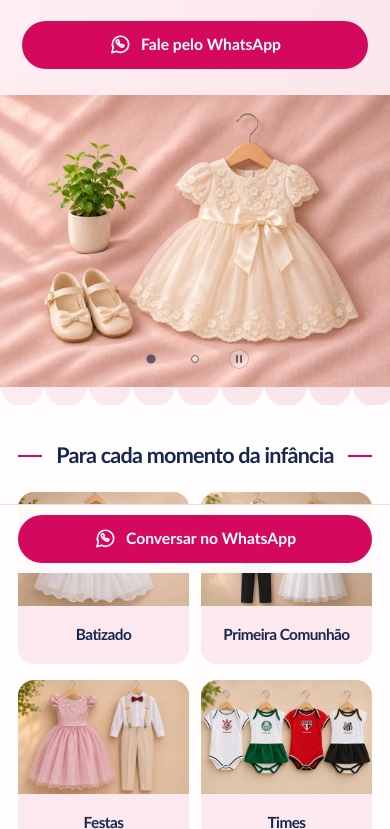
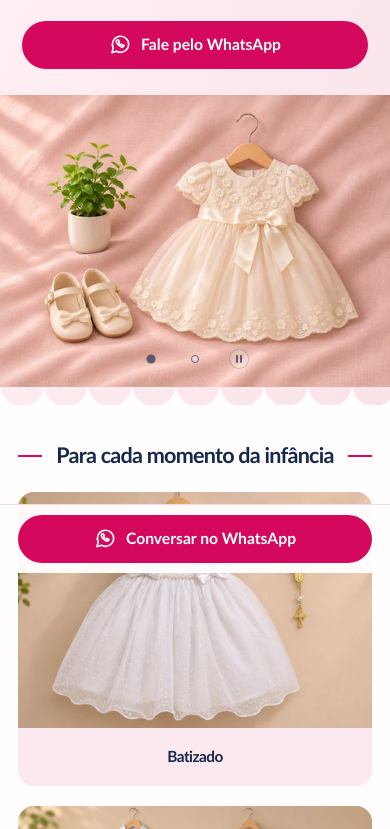
Before and after one commit to zingarelli/carmoconfeccoes, a plain HTML site: page index.html in a window 390 px wide. Shown: the part 271-1100 px from the top of the page. Drawn offline with Linux system fonts and the light colour scheme.

Commit message:
style: exibe um card por linha no mobile

```diff
--- a/css/styles.css
+++ b/css/styles.css
@@ -63,7 +63,7 @@ h1 { font-size: clamp(2rem, 7.8vw, 3.75rem); }
 .section-heading { display: flex; align-items: center; justify-content: center; gap: 14px; text-align: center; margin-bottom: 24px; }
 .section-heading span { max-width: 25ch; }
 .section-heading::before, .section-heading::after { content: ""; height: 2px; width: 24px; background: var(--pink); flex: 0 0 auto; }
-.collection-grid { display: grid; grid-template-columns: repeat(2, minmax(0, 1fr)); gap: 16px 12px; }
+.collection-grid { display: grid; grid-template-columns: minmax(0, 1fr); gap: 20px; }
 .collection-card { overflow: hidden; border-radius: 16px; background: var(--blush); display: flex; flex-direction: column; }
 .collection-card img { width: 100%; height: auto; aspect-ratio: 3 / 2; object-fit: contain; background: #dec6b0; }
 .collection-card figcaption { display: grid; place-content: center; text-align: center; font-size: clamp(.96rem, 3.8vw, 1.4rem); min-height: 58px; padding: 10px 6px; }
@@ -106,7 +106,7 @@ h1 { font-size: clamp(2rem, 7.8vw, 3.75rem); }
   .hero-copy p { font-size: 1.1rem; padding-right: 18px; }
   .hero-copy .button { width: auto; }
   .page-sections { gap: 36px; padding-block: 46px 58px; }
-  .collection-grid { gap: 24px; }
+  .collection-grid { grid-template-columns: repeat(2, minmax(0, 1fr)); gap: 24px; }
   .collection-card { border-radius: 22px; }
   .collection-card img { aspect-ratio: 3 / 2; }
   .collection-card figcaption { min-height: 64px; font-size: 1.45rem; }
--- a/index.html
+++ b/index.html
@@ -101,19 +101,19 @@
         <h2 class="section-heading" id="colecoes-titulo"><span>Para cada momento da infância</span></h2>
         <div class="collection-grid">
           <figure class="collection-card">
-            <img src="imagens/vitrine/batizado.webp" srcset="imagens/vitrine/batizado-480.webp 480w, imagens/vitrine/batizado-960.webp 960w, imagens/vitrine/batizado.webp 1536w" sizes="(min-width: 1024px) 468px, (min-width: 640px) calc((100vw - 88px) / 2), calc((100vw - 48px) / 2)" alt="Vestido branco de batizado com laços e tercinho de pérolas" width="1536" height="1024" loading="lazy" decoding="async">
+            <img src="imagens/vitrine/batizado.webp" srcset="imagens/vitrine/batizado-480.webp 480w, imagens/vitrine/batizado-960.webp 960w, imagens/vitrine/batizado.webp 1536w" sizes="(min-width: 1024px) 468px, (min-width: 640px) calc((100vw - 88px) / 2), calc(100vw - 36px)" alt="Vestido branco de batizado com laços e tercinho de pérolas" width="1536" height="1024" loading="lazy" decoding="async">
             <figcaption>Batizado</figcaption>
           </figure>
           <figure class="collection-card">
-            <img src="imagens/vitrine/primeira-comunhao.webp" srcset="imagens/vitrine/primeira-comunhao-480.webp 480w, imagens/vitrine/primeira-comunhao-960.webp 960w, imagens/vitrine/primeira-comunhao.webp 1536w" sizes="(min-width: 1024px) 468px, (min-width: 640px) calc((100vw - 88px) / 2), calc((100vw - 48px) / 2)" alt="Camisa branca de manga curta, calça preta e vestido branco para primeira comunhão em cabides" width="1536" height="1024" loading="lazy" decoding="async">
+            <img src="imagens/vitrine/primeira-comunhao.webp" srcset="imagens/vitrine/primeira-comunhao-480.webp 480w, imagens/vitrine/primeira-comunhao-960.webp 960w, imagens/vitrine/primeira-comunhao.webp 1536w" sizes="(min-width: 1024px) 468px, (min-width: 640px) calc((100vw - 88px) / 2), calc(100vw - 36px)" alt="Camisa branca de manga curta, calça preta e vestido branco para primeira comunhão em cabides" width="1536" height="1024" loading="lazy" decoding="async">
             <figcaption>Primeira Comunhão</figcaption>
           </figure>
           <figure class="collection-card">
-            <img src="imagens/vitrine/festas.webp" srcset="imagens/vitrine/festas-480.webp 480w, imagens/vitrine/festas-960.webp 960w, imagens/vitrine/festas.webp 1536w" sizes="(min-width: 1024px) 468px, (min-width: 640px) calc((100vw - 88px) / 2), calc((100vw - 48px) / 2)" alt="Vestido rosa com flores e borboletas e conjunto bege com gravata vinho para festas, em cabides" width="1536" height="1024" loading="lazy" decoding="async">
+            <img src="imagens/vitrine/festas.webp" srcset="imagens/vitrine/festas-480.webp 480w, imagens/vitrine/festas-960.webp 960w, imagens/vitrine/festas.webp 1536w" sizes="(min-width: 1024px) 468px, (min-width: 640px) calc((100vw - 88px) / 2), calc(100vw - 36px)" alt="Vestido rosa com flores e borboletas e conjunto bege com gravata vinho para festas, em cabides" width="1536" height="1024" loading="lazy" decoding="async">
             <figcaption>Festas</figcaption>
           </figure>
           <figure class="collection-card">
-            <img src="imagens/vitrine/times.webp" srcset="imagens/vitrine/times-480.webp 480w, imagens/vitrine/times-960.webp 960w, imagens/vitrine/times.webp 1536w" sizes="(min-width: 1024px) 468px, (min-width: 640px) calc((100vw - 88px) / 2), calc((100vw - 48px) / 2)" alt="Bodies infantis de Corinthians, Palmeiras, São Paulo e Santos, nessa ordem, em cabides" width="1536" height="1024" loading="lazy" decoding="async">
+            <img src="imagens/vitrine/times.webp" srcset="imagens/vitrine/times-480.webp 480w, imagens/vitrine/times-960.webp 960w, imagens/vitrine/times.webp 1536w" sizes="(min-width: 1024px) 468px, (min-width: 640px) calc((100vw - 88px) / 2), calc(100vw - 36px)" alt="Bodies infantis de Corinthians, Palmeiras, São Paulo e Santos, nessa ordem, em cabides" width="1536" height="1024" loading="lazy" decoding="async">
             <figcaption>Times</figcaption>
           </figure>
         </div>
```
Also changed, not shown: README.md.
